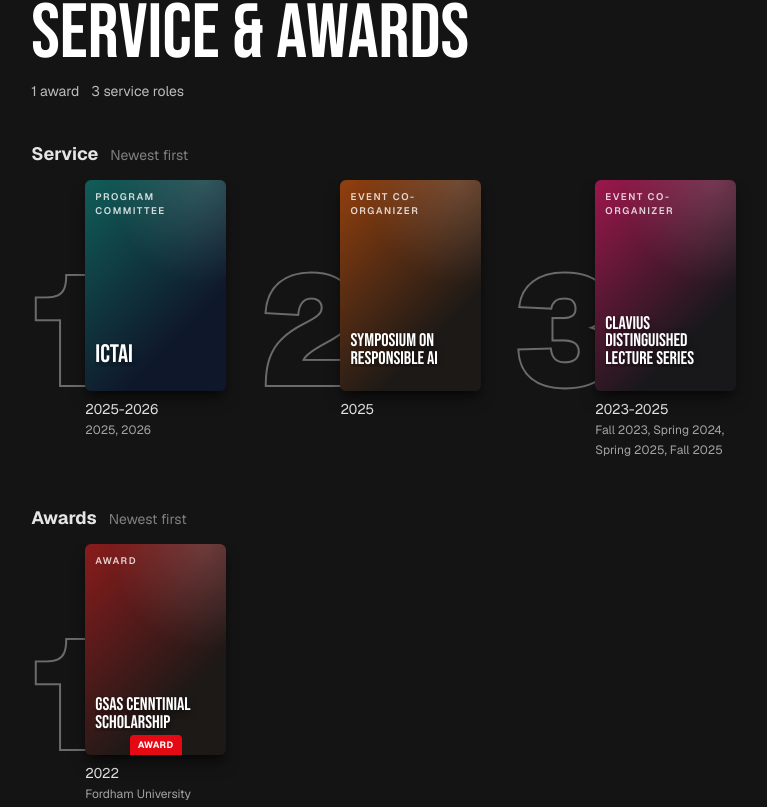
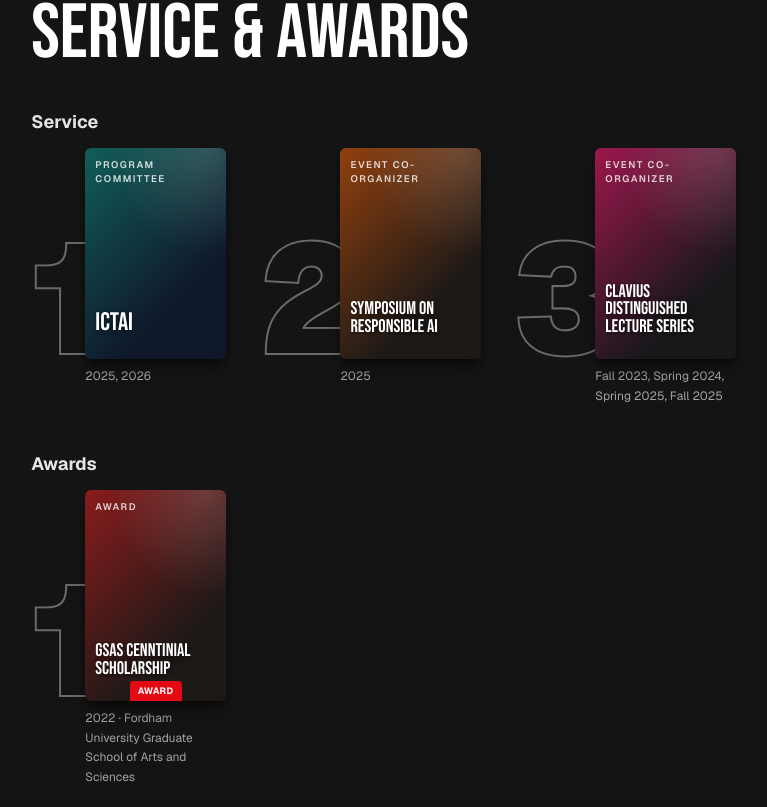
Before and after one commit to horatioxu1122/horatioxu1122.github.io, a Next.js app: page /browse/service in a window 1280 px wide. Shown: the part 208-1015 px from the top of the page, without its empty margins (20-787 px from the left). Built offline with nearby package versions, Linux system fonts and the light colour scheme.

Commit message:
Simplify the Service & Awards page
Remove the count line under the title and the "Newest first" labels.
Show one plain line under each tile: the details, or the years when
there are no details (the award shows its year and organization).

```diff
--- a/app/browse/service/page.tsx
+++ b/app/browse/service/page.tsx
@@ -13,10 +13,10 @@ export const metadata: Metadata = {
 
 // "Continue Watching" → Service & Awards: numbered tile rows, newest first.
 export default function ServicePage() {
-  const { awards, credits, meta } = creditsData();
+  const { awards, credits } = creditsData();
   return (
     <SubpageShell footer={<Footer />}>
-      <PageHero kicker="Credits" title="Service & Awards" meta={meta} />
+      <PageHero kicker="Credits" title="Service & Awards" meta={[]} />
       <ServiceAwards awards={awards} credits={credits} />
     </SubpageShell>
   );
--- a/components/browse/ServiceAwards.tsx
+++ b/components/browse/ServiceAwards.tsx
@@ -8,10 +8,8 @@ interface RankedItem {
   kicker: string;
   /** big text on the tile */
   name: string;
-  /** under the tile, e.g. "2025–2026" */
-  years: string;
-  /** under the years, e.g. "2025, 2026" */
-  detail?: string;
+  /** one plain line under the tile, e.g. "2025, 2026" */
+  caption: string;
   /** red badge on the tile */
   badge?: string;
 }
@@ -38,8 +36,8 @@ export default function ServiceAwards({
           id: c.id,
           kicker: c.role,
           name: c.name,
-          years: c.years,
-          detail: c.detail,
+          // The details ("2025, 2026"); the years when there are no details.
+          caption: c.detail ?? c.years,
         }))}
       />
       <NumberedRow
@@ -50,8 +48,7 @@ export default function ServiceAwards({
           id: a.id,
           kicker: "Award",
           name: a.title,
-          years: String(a.year),
-          detail: a.org,
+          caption: a.org ? `${a.year} · ${a.org}` : String(a.year),
           badge: "Award",
         }))}
       />
@@ -78,7 +75,6 @@ function NumberedRow({
         <h2 id={`${id}-title`} className="text-[clamp(1.05rem,1.4vw,1.45rem)] font-bold text-[#e5e5e5]">
           {title}
         </h2>
-        <span className="text-sm text-[#808080]">Newest first</span>
       </div>
 
       {/* items-start: a long caption must not stretch the other items (the tiles stay level) */}
@@ -117,11 +113,10 @@ function NumberedRow({
               </span>
             </div>
 
-            {/* plain text under the tile: easy to read */}
-            <div className="col-start-2 row-start-2 mt-2 w-[clamp(7.5rem,11vw,9.5rem)]">
-              <p className="text-sm tabular-nums text-[#e5e5e5]">{it.years}</p>
-              {it.detail ? <p className="mt-0.5 text-xs leading-relaxed text-[#a3a3a3]">{it.detail}</p> : null}
-            </div>
+            {/* one plain line under the tile: easy to read */}
+            <p className="col-start-2 row-start-2 mt-2 w-[clamp(7.5rem,11vw,9.5rem)] text-xs leading-relaxed text-[#a3a3a3]">
+              {it.caption}
+            </p>
           </li>
         ))}
       </ol>
--- a/lib/browse.ts
+++ b/lib/browse.ts
@@ -395,11 +395,7 @@ export function creditsData() {
     org: a.org,
     year: a.year,
   }));
-  return {
-    awards: awardList,
-    credits,
-    meta: [plural(awardList.length, "award"), plural(credits.length, "service role")],
-  };
+  return { awards: awardList, credits };
 }
 
 /** One book on the /browse/reading shelf. */
```
